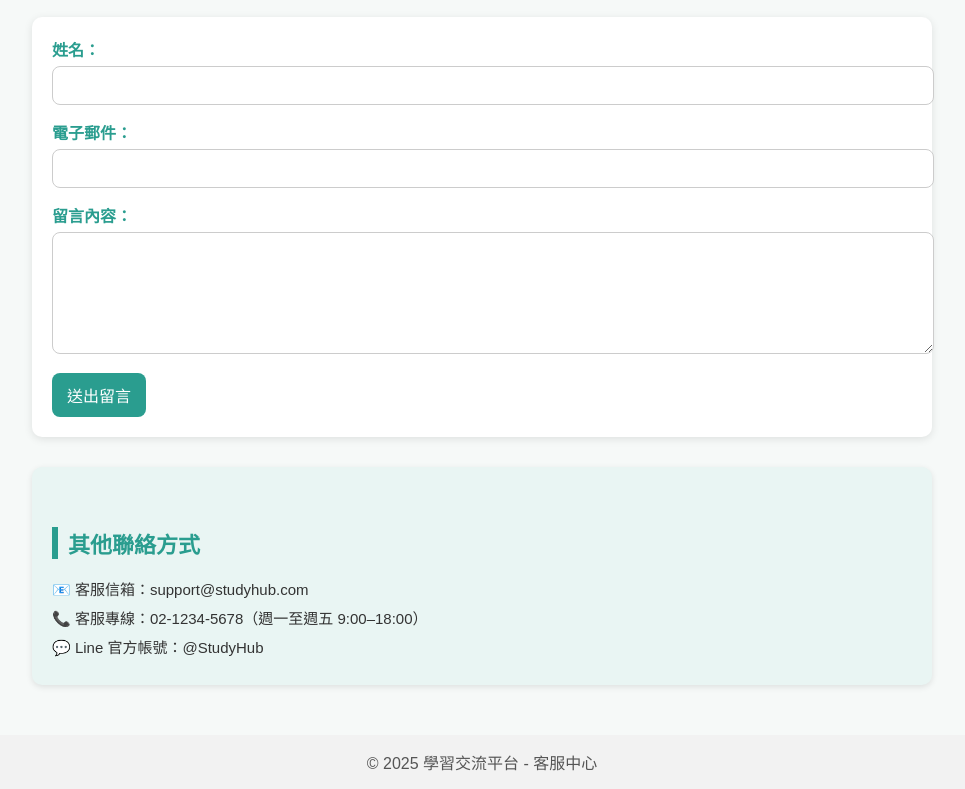
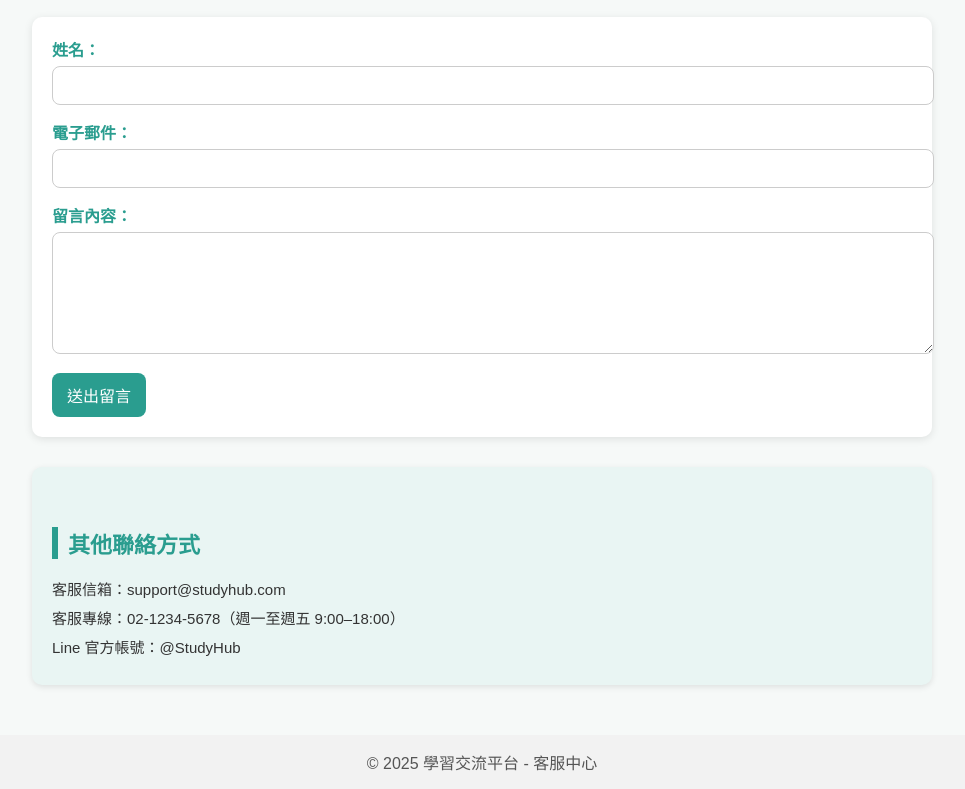
Before and after one commit to iceblock10/web.github.io, a plain HTML site: page support.html in a window 1280 px wide. Shown: the part 569-1358 px from the top of the page, without its empty margins (158-1123 px from the left). Drawn offline with Linux system fonts and the light colour scheme.

Commit message:
Update support.html

```diff
--- a/support.html
+++ b/support.html
@@ -191,9 +191,9 @@
 
     <div class="contact-info">
       <h2>其他聯絡方式</h2>
-      <p>📧 客服信箱：support@studyhub.com</p>
-      <p>📞 客服專線：02-1234-5678（週一至週五 9:00–18:00）</p>
-      <p>💬 Line 官方帳號：@StudyHub</p>
+      <p>客服信箱：support@studyhub.com</p>
+      <p>客服專線：02-1234-5678（週一至週五 9:00–18:00）</p>
+      <p> Line 官方帳號：@StudyHub</p>
     </div>
 
   </div>
```
